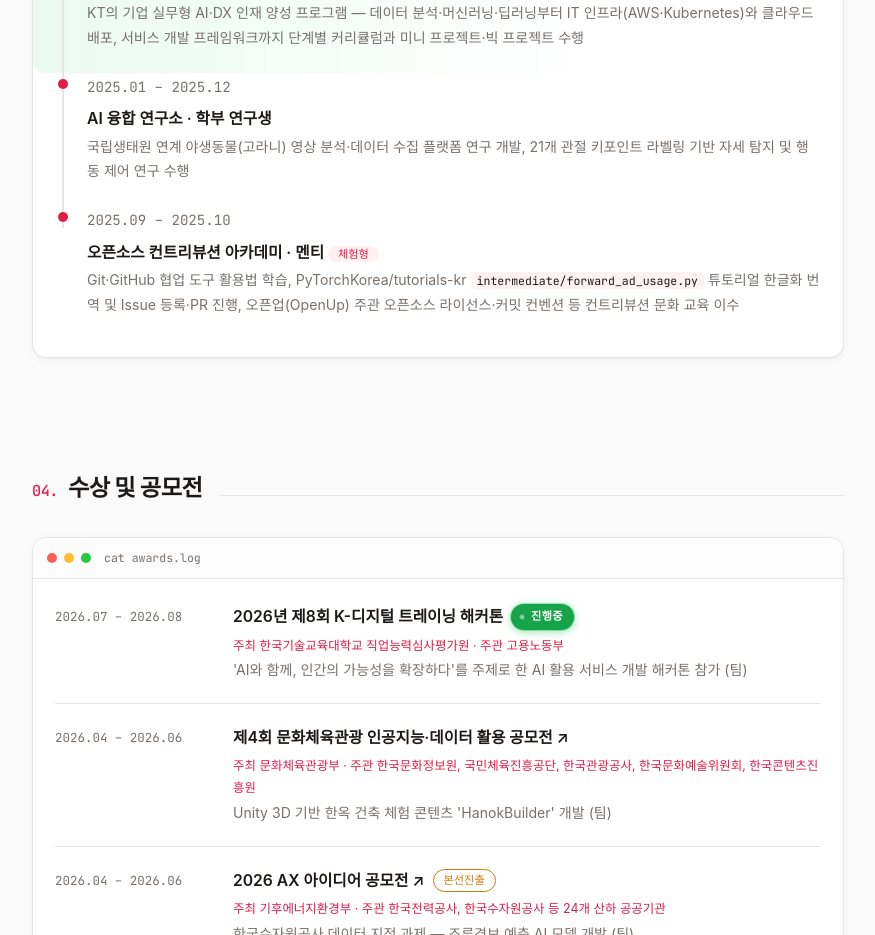
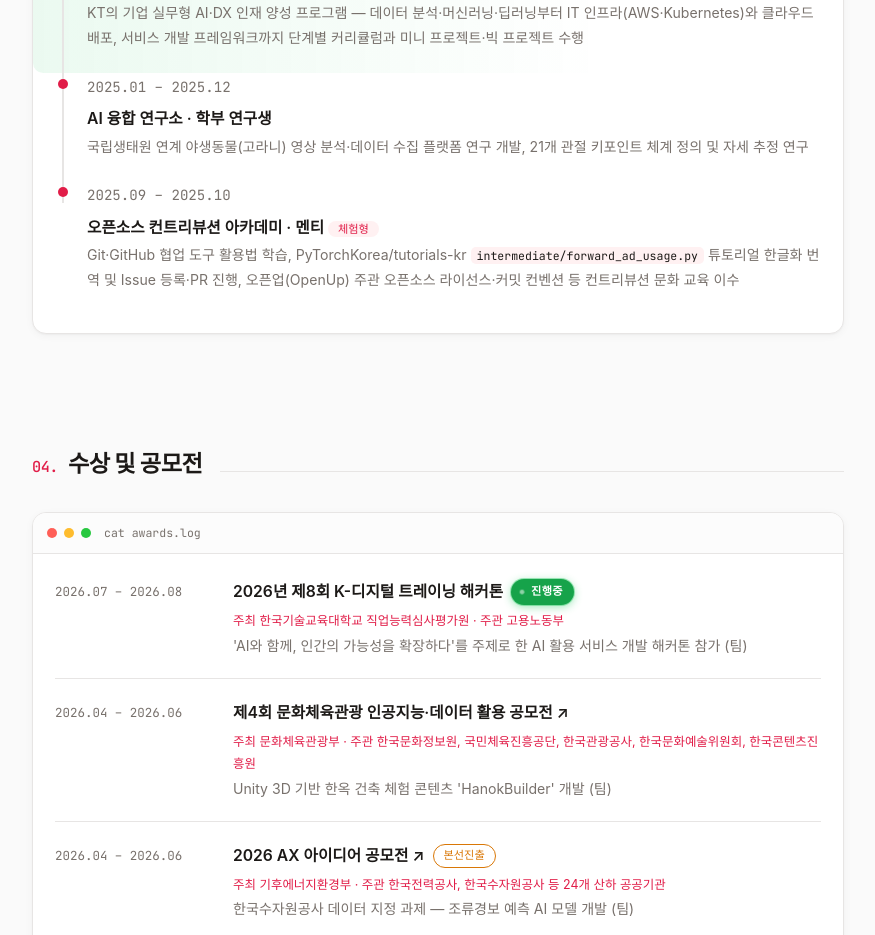
Before and after one commit to BcKmini/BcKmini.github.io, a Vue app: page / in a window 1280 px wide. Shown: the part 3780-4715 px from the top of the page, without its empty margins (202-1077 px from the left). Built offline with nearby package versions, Linux system fonts and the light colour scheme; no server answers; a web font is replaced by a local one.

Commit message:
Tone down AI Lab research description to avoid overstating scope

```diff
--- a/src/data/experience.js
+++ b/src/data/experience.js
@@ -19,7 +19,7 @@ export const experience = [
     end: "2025-12",
     date: "2025.01 – 2025.12",
     title: "AI 융합 연구소 · 학부 연구생",
-    desc: "국립생태원 연계 야생동물(고라니) 영상 분석·데이터 수집 플랫폼 연구 개발, 21개 관절 키포인트 라벨링 기반 자세 탐지 및 행동 제어 연구 수행",
+    desc: "국립생태원 연계 야생동물(고라니) 영상 분석·데이터 수집 플랫폼 연구 개발, 21개 관절 키포인트 체계 정의 및 자세 추정 연구",
   },
   {
     start: "2025-09",
```
